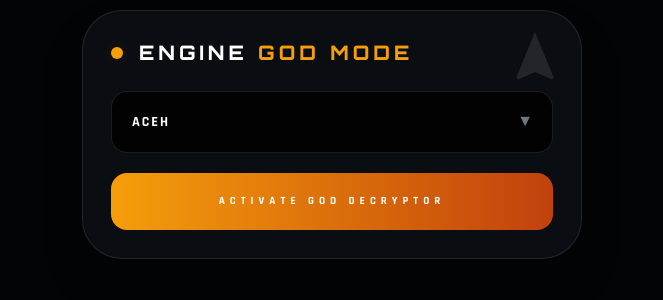
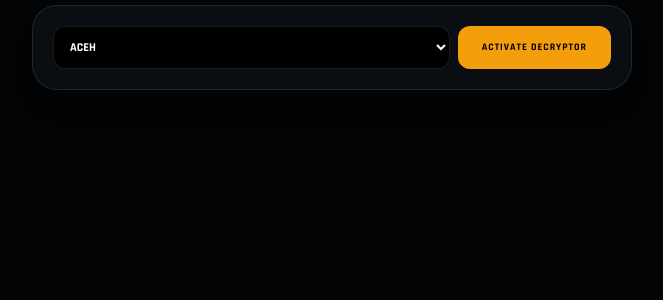
Before and after one commit to pepekosonghiji/rumus-togel, a Flask app: page / in a window 1280 px wide. Shown: the top 300 px of the page, without its empty margins (308-971 px from the left). Run offline with Flask 3, Linux system fonts and the light colour scheme; some libraries are stand-ins or nearby versions.

Commit message:
Update index.html

```diff
--- a/templates/index.html
+++ b/templates/index.html
@@ -3,276 +3,190 @@
 <head>
     <meta charset="UTF-8">
     <meta name="viewport" content="width=device-width, initial-scale=1.0, maximum-scale=1.0, user-scalable=no">
-    <title>MAMANG V.FINAL BOSS [GOD MODE]</title>
+    <title>MAMANG V.25.0 [DYNAMIC GOD MODE]</title>
     <script src="https://cdn.tailwindcss.com"></script>
     <script src="https://cdnjs.cloudflare.com/ajax/libs/html2canvas/1.4.1/html2canvas.min.js"></script>
     <link href="https://fonts.googleapis.com/css2?family=Orbitron:wght@600;800&family=Rajdhani:wght@500;700&family=JetBrains+Mono:wght@800&display=swap" rel="stylesheet">
     <style>
-        :root { --neon: #00f2ff; --bg: #020406; --gold: #f59e0b; --crimson: #ff003c; --matrix: #00ff41; }
+        :root { --neon: #00f2ff; --bg: #020406; --gold: #f59e0b; }
         body {
             background: var(--bg);
             color: #e2e8f0;
             font-family: 'Rajdhani', sans-serif;
-            margin: 0; padding: 10px;
-            overflow-x: hidden;
-            -webkit-font-smoothing: antialiased;
+            margin: 0; padding: 5px;
         }
         .font-orbitron { font-family: 'Orbitron', sans-serif; }
-        .font-angka { font-family: 'JetBrains Mono', monospace; letter-spacing: -1px; }
 
-        .main-container { width: 100%; max-width: 500px; margin: 0 auto; }
-
-        .watermark-overlay {
-            position: absolute;
-            top: 0; left: 0; width: 100%; height: 100%;
-            display: flex; flex-wrap: wrap;
-            justify-content: center; align-content: center;
-            gap: 60px; transform: rotate(-25deg) scale(2);
-            pointer-events: none; z-index: 1; opacity: 0.04;
-        }
-        .watermark-text {
-            font-family: 'Orbitron', sans-serif;
-            font-weight: 800; font-size: 12px; color: white;
-            white-space: nowrap; text-transform: uppercase;
-            letter-spacing: 3px;
+        /* Font Angka Anti-Salah Baca (0 vs 8) */
+        .font-angka {
+            font-family: 'JetBrains Mono', monospace;
+            letter-spacing: -1px;
+            font-variant-numeric: slashed-zero;
         }
 
-        #capture-area::before {
-            content: " ";
-            position: absolute; top: 0; left: 0; right: 0; bottom: 0;
-            background: linear-gradient(rgba(18, 16, 16, 0) 50%, rgba(0, 0, 0, 0.2) 50%),
-                        linear-gradient(90deg, rgba(0, 242, 255, 0.03), rgba(0, 0, 0, 0), rgba(0, 242, 255, 0.03));
-            z-index: 5; background-size: 100% 4px, 4px 100%; pointer-events: none;
-            opacity: 0.4;
-        }
+        .main-container { width: 100%; max-width: 600px; margin: 0 auto; }
 
         #capture-area {
             background: radial-gradient(circle at 50% 0%, #0d1a29 0%, #020406 100%);
-            border-radius: 40px;
-            padding: 25px 20px;
+            border-radius: 30px;
+            padding: 20px;
             width: 100%;
             box-sizing: border-box;
             border: 2px solid rgba(0, 242, 255, 0.2);
             position: relative;
             overflow: hidden;
-            box-shadow: 0 0 100px rgba(0, 0, 0, 1), inset 0 0 60px rgba(0, 242, 255, 0.07);
+            box-shadow: 0 0 50px rgba(0, 0, 0, 1);
+        }
+
+        .watermark-overlay {
+            position: absolute; top: 0; left: 0; width: 100%; height: 100%;
+            display: flex; flex-wrap: wrap; justify-content: center; align-content: center;
+            gap: 40px; transform: rotate(-20deg) scale(1.5);
+            pointer-events: none; z-index: 1; opacity: 0.03;
         }
 
         .badge-god {
             background: linear-gradient(90deg, #f59e0b 0%, #d97706 100%);
-            color: black; font-size: 10px; padding: 4px 14px;
-            border-radius: 8px; font-weight: 900; letter-spacing: 2.5px;
-            box-shadow: 0 0 20px rgba(245, 158, 11, 0.4);
-            text-transform: uppercase;
+            color: black; font-size: 9px; padding: 2px 10px;
+            border-radius: 4px; font-weight: 900; letter-spacing: 2px;
         }
 
         .num-card {
             background: rgba(13, 17, 23, 0.8);
-            backdrop-filter: blur(25px);
-            border: 1px solid rgba(0, 242, 255, 0.15);
-            border-radius: 24px;
-            padding: 18px 12px;
-            position: relative;
+            backdrop-filter: blur(10px);
+            border: 1px solid rgba(0, 242, 255, 0.1);
+            border-radius: 15px;
+            padding: 10px;
             z-index: 10;
         }
 
-        .glow-text { text-shadow: 0 0 15px rgba(0, 242, 255, 0.9), 0 0 30px rgba(0, 242, 255, 0.4); }
-        .glow-gold { text-shadow: 0 0 15px rgba(245, 158, 11, 0.8); }
-
-        .verif-bar {
-            height: 3px;
-            background: linear-gradient(90deg, var(--neon), var(--gold), transparent);
-            width: 100%; margin-top: 8px;
-            box-shadow: 0 0 15px var(--neon);
+        .num-box-basic {
+            padding: 5px;
+            border-radius: 8px;
+            background: rgba(255,255,255,0.03);
+            border: 1px solid rgba(255,255,255,0.05);
+            text-align: center;
+            transition: all 0.2s ease;
         }
 
-        .glass-panel {
-            background: linear-gradient(135deg, rgba(255,255,255,0.05) 0%, rgba(255,255,255,0) 100%);
-            border: 1px solid rgba(255,255,255,0.08);
-            border-radius: 24px;
-            position: relative; z-index: 10;
+        .num-box-standard { color: rgba(226, 232, 240, 0.7); }
+
+        .num-box-tophit {
+            border-color: var(--gold) !important;
+            color: var(--gold);
+            font-weight: 900;
+            box-shadow: 0 0 15px rgba(245, 158, 11, 0.1);
         }
 
-        .grid-sniper {
-            display: grid;
-            grid-template-columns: repeat(5, 1fr);
-            gap: 8px;
-        }
-        @media (max-width: 400px) {
-            .grid-sniper { gap: 5px; }
-            .num-2d { font-size: 1.1rem !important; padding: 10px 2px !important; }
-        }
+        .glow-gold-text { text-shadow: 0 0 10px var(--gold); }
+        .glow-cyan-text { text-shadow: 0 0 10px var(--neon); }
     </style>
 </head>
 <body>
 
 <div class="main-container">
-    <div class="bg-[#0a0d12] p-7 rounded-[40px] mb-8 border border-white/10 shadow-2xl relative overflow-hidden">
-        <div class="absolute top-0 right-0 p-4 opacity-10">
-            <svg width="60" height="60" viewBox="0 0 24 24" fill="white"><path d="M12 2L4.5 20.29L5.21 21L12 18L18.79 21L19.5 20.29L12 2Z"/></svg>
-        </div>
-        <div class="flex items-center gap-4 mb-6">
-            <div class="relative">
-                <div class="w-3 h-3 bg-amber-500 rounded-full animate-ping absolute"></div>
-                <div class="w-3 h-3 bg-amber-500 rounded-full relative"></div>
-            </div>
-            <h1 class="text-xl font-orbitron font-black tracking-[4px] text-white uppercase">Engine <span class="text-amber-500">GOD MODE</span></h1>
-        </div>
-        <form method="POST" class="space-y-5">
-            <div class="relative">
-                <select name="market" class="w-full bg-black/80 text-white p-5 rounded-2xl border border-white/10 outline-none font-bold uppercase text-sm tracking-[2px] focus:border-amber-500 transition-all appearance-none cursor-pointer">
-                    {% for m in markets %}
-                    <option value="{{ m }}" {% if selected == m %}selected{% endif %}>{{ m }}</option>
-                    {% endfor %}
-                </select>
-                <div class="absolute right-5 top-1/2 -translate-y-1/2 pointer-events-none opacity-50">▼</div>
-            </div>
-            <button type="submit" class="w-full bg-gradient-to-r from-amber-500 to-orange-700 text-white p-5 rounded-2xl font-black uppercase text-[11px] tracking-[5px] shadow-[0_10px_30_rgba(245,158,11,0.3)] hover:scale-[1.02] transition-transform active:scale-[0.98]">
-                ACTIVATE GOD DECRYPTOR
+    <div class="bg-[#0a0d12] p-5 rounded-[25px] mb-4 border border-white/10 shadow-xl">
+        <form method="POST" class="flex gap-2">
+            <select name="market" class="flex-1 bg-black text-white p-3 rounded-xl border border-white/10 font-bold uppercase text-xs outline-none">
+                {% for m in markets %}
+                <option value="{{ m }}" {% if selected == m %}selected{% endif %}>{{ m }}</option>
+                {% endfor %}
+            </select>
+            <button type="submit" class="bg-amber-500 text-black px-6 rounded-xl font-black text-[10px] tracking-widest uppercase hover:bg-amber-400 transition-all">
+                ACTIVATE DECRYPTOR
             </button>
         </form>
     </div>
 
     {% if analysis %}
     <div id="capture-area">
-        <div class="watermark-overlay">
-            {% for i in range(15) %}
-            <div class="watermark-text">MAMANG GOD MODE OMNI</div>
-            {% endfor %}
-        </div>
+        <div class="watermark-overlay italic font-orbitron">MAMANG GOD MODE OMNI</div>
 
-        <div class="flex justify-between items-start mb-10 relative z-10">
-            <div class="max-w-[65%]">
-                <div class="badge-god mb-4 inline-block">GOD MODE ACTIVE</div>
-                <h2 class="text-4xl sm:text-5xl font-orbitron font-black text-white leading-none tracking-tighter uppercase mb-2">{{ selected }}</h2>
-                <div id="date-now" class="text-[10px] text-amber-400 font-bold uppercase tracking-[4px]"></div>
-                <div class="verif-bar"></div>
+        <div class="flex justify-between items-end mb-6 relative z-10 border-b border-white/5 pb-4">
+            <div>
+                <div class="badge-god mb-2 inline-block uppercase italic">God-Layer V.25</div>
+                <h2 class="text-5xl font-orbitron font-black text-white leading-none tracking-tighter uppercase">{{ selected }}</h2>
+                <div id="date-now" class="text-[9px] text-amber-500/80 font-bold uppercase tracking-[2px] mt-1"></div>
             </div>
             <div class="text-right">
-                <div class="text-[9px] text-amber-500/50 uppercase font-black mb-1 tracking-widest text-right">Master Result</div>
-                <div class="text-4xl sm:text-5xl font-angka font-black text-white glow-text">{{ analysis.last_res }}</div>
-                <div class="flex gap-2 justify-end mt-2 opacity-60 font-angka text-[10px] font-bold text-cyan-400">
-                    <span>P2:{{ analysis.p2_last }}</span>
-                    <span>P3:{{ analysis.p3_last }}</span>
-                </div>
+                <div class="text-[8px] text-gray-500 uppercase font-black mb-1">Result</div>
+                <div class="text-5xl font-angka font-black text-white glow-cyan-text leading-none">{{ analysis.last_res }}</div>
             </div>
         </div>
 
-        <div class="grid grid-cols-2 gap-4 mb-8 relative z-10">
-            <div class="num-card">
-                <div class="text-[9px] text-cyan-400 font-black uppercase mb-4 tracking-[3px] border-b border-cyan-500/20 pb-2 italic text-center">DIVINE AM</div>
-                <div class="flex justify-around items-center px-1">
-                    {% for char in analysis.am %}
-                    <span class="text-3xl font-angka font-black text-white">{{ char }}</span>
-                    {% endfor %}
-                </div>
+        <div class="grid grid-cols-3 gap-3 mb-6 relative z-10">
+            <div class="num-card text-center">
+                <span class="text-[8px] text-cyan-400 block mb-2 font-bold tracking-widest uppercase italic">Divine AM</span>
+                <div class="text-xl font-angka font-black text-white">{{ analysis.am | join('') }}</div>
             </div>
-            <div class="num-card">
-                <div class="text-[9px] text-amber-500 font-black uppercase mb-4 tracking-[3px] border-b border-amber-500/20 pb-2 italic text-center">TARGET AI</div>
-                <div class="flex justify-around items-center px-1">
-                    {% for char in analysis.ai %}
-                    <span class="text-3xl font-angka font-black text-amber-500 glow-gold">{{ char }}</span>
-                    {% endfor %}
-                </div>
+            <div class="num-card text-center">
+                <span class="text-[8px] text-amber-500 block mb-2 font-bold tracking-widest uppercase italic">Target AI</span>
+                <div class="text-xl font-angka font-black text-amber-500 glow-gold-text">{{ analysis.ai | join('') }}</div>
+            </div>
+            <div class="num-card text-center border-amber-500/30">
+                <span class="text-[8px] text-gray-400 block mb-2 font-bold tracking-widest uppercase italic">BBFS Invest</span>
+                <div class="text-xl font-angka font-black text-white tracking-widest">{{ analysis.bbfs }}</div>
             </div>
         </div>
 
-        <div class="num-card bg-gradient-to-b from-[#0d1721] to-black p-6 mb-8 border-2 border-amber-500/30 relative z-10 overflow-hidden shadow-2xl text-center">
-            <div class="absolute right-2 top-2 opacity-5 font-black text-6xl italic">GOD</div>
-            <span class="text-[10px] font-black text-amber-400 tracking-[8px] uppercase block mb-4">DECRYPTED BBFS</span>
-            <div class="text-5xl sm:text-6xl font-angka font-black text-white tracking-[8px] sm:tracking-[12px] glow-text relative z-10">
-                {{ analysis.bbfs }}
-            </div>
-        </div>
-
-        <div class="space-y-6 relative z-10">
-            <div class="glass-panel p-5 border-l-4 border-amber-500">
-                <div class="flex items-center gap-3 mb-5">
-                    <span class="bg-amber-500 text-black text-[10px] font-black px-3 py-1 rounded-sm uppercase">2D Sniper</span>
-                    <span class="text-[9px] text-amber-500/60 font-bold tracking-[3px] uppercase italic">Verified</span>
+        <div class="flex flex-col sm:flex-row gap-4 relative z-10">
+            <div class="flex-1 num-card border-l-2 border-amber-500">
+                <div class="flex justify-between items-center mb-3">
+                    <span class="text-[9px] font-black text-amber-500 uppercase tracking-widest italic">🎯 Sniper 2D (Boom)</span>
                 </div>
-                <div class="grid-sniper">
+                <div class="grid grid-cols-4 gap-2">
                     {% for n in analysis.top2 %}
-                    <div class="num-2d bg-white/5 p-3 rounded-xl text-center font-angka text-xl sm:text-2xl font-black border transition-all
-                        {% if loop.index <= 5 %}
-                            border-amber-500 shadow-[0_0_20px_rgba(245,158,11,0.2)] text-amber-400 glow-gold
-                        {% else %}
-                            border-white/10 text-white/90
-                        {% endif %}">
+                    <div class="num-box-basic font-angka text-lg {% if loop.index <= 4 %}num-box-tophit{% else %}num-box-standard{% endif %}">
                         {{ n }}
                     </div>
                     {% endfor %}
                 </div>
             </div>
 
-            <div class="glass-panel p-5 border-l-4 border-cyan-500 shadow-[0_0_30px_rgba(0,242,255,0.03)]">
-                <div class="flex justify-between items-center mb-5">
-                    <div class="flex items-center gap-3">
-                        <span class="bg-cyan-500 text-black text-[10px] font-black px-3 py-1 rounded-sm uppercase">4D Master Analysis</span>
-                        <span class="text-[9px] text-cyan-400/60 font-bold tracking-[3px] uppercase italic">Omni-Layer</span>
-                    </div>
+            <div class="flex-1 num-card border-l-2 border-cyan-500">
+                <div class="flex justify-between items-center mb-3">
+                    <span class="text-[9px] font-black text-cyan-400 uppercase tracking-widest italic">🔥 Master 4D (Wajib)</span>
                 </div>
-
-                <div class="grid grid-cols-2 gap-x-12 gap-y-3">
-                    {% for n in analysis.top4 %}
-                    <div class="text-2xl sm:text-3xl font-angka font-black text-white tracking-tighter border-b border-cyan-500/10 pb-2 italic flex justify-between items-center">
-                        <span class="text-cyan-500/40 text-[10px] font-orbitron not-italic">#{{ loop.index }}</span>
-                        <span class="text-amber-500 glow-gold">{{ n }}</span>
+                <div class="grid grid-cols-2 gap-2">
+                    {% set total_lines = analysis.top2 | length %}
+                    {% for n in analysis.top4[:total_lines] %}
+                    <div class="num-box-basic flex justify-between items-center px-2 py-1.5 {% if loop.index <= 5 %}num-box-tophit{% else %}num-box-standard{% endif %}">
+                        <span class="text-[8px] font-orbitron font-normal {% if loop.index <= 5 %}text-amber-500/60{% else %}text-cyan-500/50{% endif %}">
+                            #{{ loop.index }}
+                        </span>
+                        <span class="text-lg font-angka {% if loop.index <= 5 %}font-black text-amber-500{% else %}font-bold text-white/70{% endif %}">
+                            {{ n }}
+                        </span>
                     </div>
                     {% endfor %}
                 </div>
             </div>
         </div>
 
-        <div class="mt-10 pt-6 border-t border-white/10 flex justify-between items-end relative z-10">
-            <div>
-                <div class="text-[9px] text-gray-500 uppercase font-black tracking-widest mb-1">Primary Shio</div>
-                <div class="text-2xl font-orbitron font-black text-amber-500 tracking-tighter uppercase">{{ analysis.shio }}</div>
-            </div>
-            <div class="text-right">
-                <div class="text-[9px] text-gray-500 uppercase font-black tracking-widest mb-1 text-right">Colok Macau</div>
-                <div class="text-2xl font-angka font-black text-cyan-400 glow-text">{{ analysis.macau }}</div>
-            </div>
-        </div>
-
-        <div class="mt-8 text-center opacity-30 relative z-10">
-            <div class="text-[8px] text-white font-bold tracking-[15px] uppercase">GOD-LAYER DECRYPTOR V24.8.2</div>
+        <div class="mt-8 text-center opacity-20 relative z-10">
+            <div class="text-[7px] text-white font-bold tracking-[15px] uppercase">GOD-LAYER DECRYPTOR ENGINE V.25</div>
         </div>
     </div>
 
-    <div class="mt-10 grid grid-cols-2 gap-6 pb-24 px-2">
-        <button onclick="copyAnalysis()" class="group relative bg-[#0f1419] p-5 rounded-[24px] border border-white/10 transition-all hover:bg-black">
-            <span class="relative z-10 font-black uppercase text-[10px] tracking-[3px] text-amber-500/80">Copy Signal</span>
-            <div class="absolute inset-0 rounded-[24px] bg-amber-500/5 opacity-0 group-hover:opacity-100 transition-opacity"></div>
+    <div class="mt-6 grid grid-cols-2 gap-4 pb-10">
+        <button onclick="copyAnalysis()" class="bg-white/5 text-amber-500 p-4 rounded-2xl border border-white/10 font-black uppercase text-[10px] tracking-widest">
+            COPY SIGNAL
         </button>
-        <button id="ss-btn" onclick="takeScreenshot()" class="bg-gradient-to-r from-amber-600 to-orange-700 text-white p-5 rounded-[24px] font-black uppercase text-[10px] tracking-[3px] shadow-[0_20px_40px_rgba(245,158,11,0.25)] hover:brightness-110 active:scale-95 transition-all">
-            Export PNG Ultra HD
+        <button id="ss-btn" onclick="takeScreenshot()" class="bg-gradient-to-r from-amber-600 to-orange-700 text-white p-4 rounded-2xl font-black uppercase text-[10px] tracking-widest shadow-lg active:scale-95 transition-all">
+            EXPORT PNG HD
         </button>
     </div>
 
     <textarea id="copyTarget" class="hidden">
-🚀 *MAMANG ENGINE V.Final BOSS [GOD MODE]* 🚀
-*OMNI-INTELLIGENCE SIGNAL*
+🚀 *MAMANG ENGINE V.25.0 [GOD MODE]* 🚀
 ---------------------------------------
 🎯 *MARKET:* {{ selected | upper }}
-📅 *VER:* V.24.7 [ULTIMATE-SNIPER]
+🎰 *LAST:* {{ analysis.last_res }}
+✅ *AM/AI:* {{ analysis.am | join('') }} / {{ analysis.ai | join('') }}
+🔥 *BBFS:* [ {{ analysis.bbfs }} ]
 ---------------------------------------
-🎰 *LAST RESULT:* {{ analysis.last_res }}
----------------------------------------
-✅ *AM:* {{ analysis.am | join(' ') }}
-✅ *AI:* {{ analysis.ai | join(' ') }}
-🔥 *BBFS:* [ {{ analysis.bbfs }} ] (CADANGAN / INVESTASI)
----------------------------------------
-💎 *STRIKE ZONE (TEMBAK LANGSUNG):*
-📌 *TOP 2D SNIPER:*
-`{{ analysis.top2 | join(' * ') }}`
-
-📌 *TOP 4D MASTER:*
-`{{ analysis.top4 | join(' * ') }}`
----------------------------------------
-⚠️ *Pesan:* UTAMAKAN TEMBAK LANGSUNG TOP 2D/4D!
-BBFS HANYA UNTUK PENGAMAN (INVESTASI).
-Sistem: Holy Verification Layer (GOD MODE).
+📌 *TOP 2D:* {{ analysis.top2 | join(' * ') }}
+📌 *TOP 4D:* {{ analysis.top4 | join(' * ') }}
 ---------------------------------------
 </textarea>
     {% endif %}
@@ -293,39 +207,31 @@ Sistem: Holy Verification Layer (GOD MODE).
         copyText.select();
         document.execCommand("copy");
         copyText.classList.add('hidden');
-        alert("✅ GOD MODE SIGNAL COPIED!\nSiap guncang bandot.");
+        alert("✅ SIGNAL COPIED!");
     }
 
     async function takeScreenshot() {
         const area = document.getElementById('capture-area');
         const btn = document.getElementById('ss-btn');
         if(!area) return;
-
-        const marketName = document.querySelector('h2').innerText || "ANALYSIS";
-
         window.scrollTo(0,0);
-        btn.innerText = "RENDERING ULTRA HD...";
+        btn.innerText = "CAPTURING...";
         btn.disabled = true;
-
         try {
             const canvas = await html2canvas(area, {
                 backgroundColor: '#020406',
-                scale: 4,
+                scale: 3,
                 logging: false,
-                useCORS: true,
-                allowTaint: true,
-                imageTimeout: 0
+                useCORS: true
             });
-
             const link = document.createElement('a');
-            link.download = `GOD_MODE_${marketName}_${Date.now()}.png`;
+            link.download = `MAMANG_GOD_${Date.now()}.png`;
             link.href = canvas.toDataURL("image/png", 1.0);
             link.click();
         } catch (err) {
-            console.error(err);
-            alert("Capture Failed: " + err);
+            alert("Gagal SS: " + err);
         } finally {
-            btn.innerText = "Export PNG Ultra HD";
+            btn.innerText = "EXPORT PNG HD";
             btn.disabled = false;
         }
     }
```
